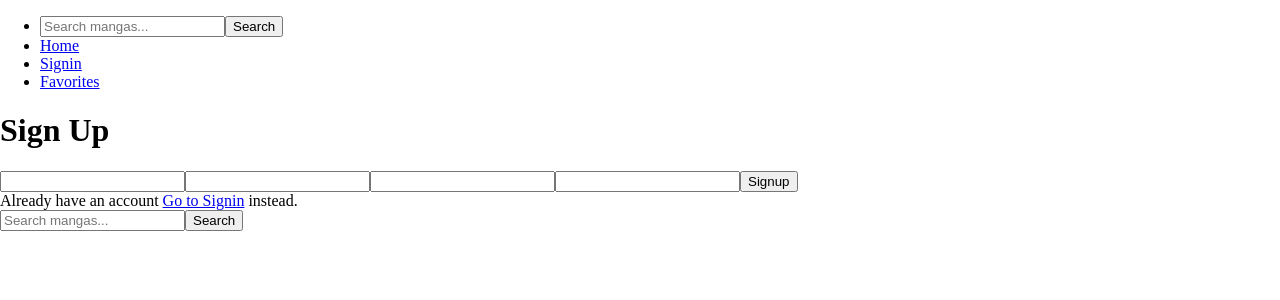
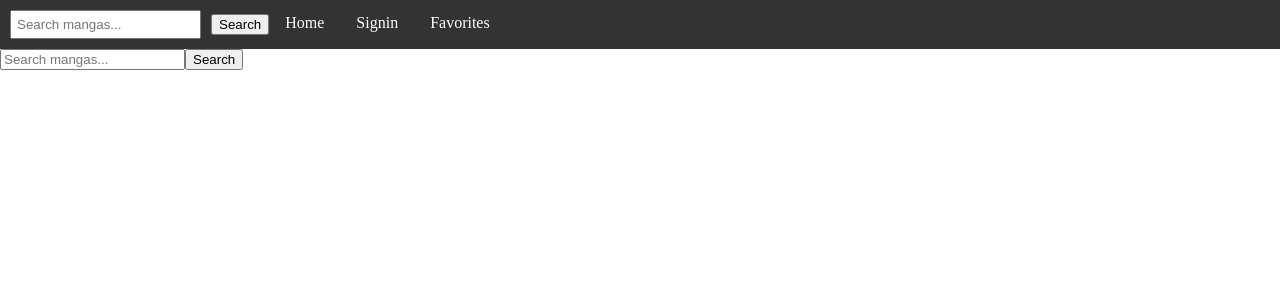
Before and after one commit to kevininga/MangaVerse, a React (Create React App) app: page /search in a window 1280 px wide. Shown: the top 300 px of the page. Built offline with nearby package versions, Linux system fonts and the light colour scheme.

Commit message:
home page complete, search bar needs to be tweaked a bit

```diff
--- a/src/components/App.js
+++ b/src/components/App.js
@@ -1,24 +1,24 @@
+// App.js
 import React from "react";
 import "../styles/App.css";
 import Home from "../pages/Home";
-import Signup from "../pages/Signup";
 import Signin from "../pages/Signin";
 import Favorites from "../pages/Favorites";
 import Navbar from "../components/Navbar";
 import Search from "../components/Search";
-
+import MangaDetails from "../pages/MangaDetails";
 import { BrowserRouter as Router, Routes, Route } from "react-router-dom";
 
 function App() {
   return (
     <Router>
       <Navbar />
-      <Signup />
       <Routes>
         <Route path="/search" element={<Search />} />
         <Route path="/" element={<Home />} />
         <Route path="/signin" element={<Signin />} />
         <Route path="/favorites" element={<Favorites />} />
+        <Route path="/mangas/id/:id" element={<MangaDetails />} />
       </Routes>
     </Router>
   );
--- a/src/components/Search.js
+++ b/src/components/Search.js
@@ -1,4 +1,5 @@
 import React, { useState } from "react";
+import { Link } from "react-router-dom";
 import axios from "axios";
 
 const Search = () => {
@@ -13,7 +14,7 @@ const Search = () => {
     if (lowercaseSearch !== "") {
       try {
         const response = await axios.get(
-          `https://project-3-manga-backend-2d7dcb1090ee.herokuapp.com/mangas/title/${lowercaseSearch}`
+          `http://localhost:3000/mangas/title/${lowercaseSearch}`
         );
 
         if (response.data) {
@@ -43,10 +44,12 @@ const Search = () => {
       </form>
       {manga.length > 0 &&
         manga.map((manga) => (
-          <div key={manga._id}>
-            <h2>{manga.title}</h2>
-            <img src={manga.picture_url} alt={manga.title} />
-          </div>
+          <Link to={`/mangas/id/${manga._id}`} key={manga._id}>
+            <div>
+              <h2>{manga.title}</h2>
+              <img src={manga.picture_url} alt={manga.title} />
+            </div>
+          </Link>
         ))}
     </div>
   );
--- a/src/pages/Home.js
+++ b/src/pages/Home.js
@@ -1,6 +1,7 @@
 // pages/Home.js
 import React, { useEffect, useState } from "react";
 import axios from "axios";
+import { Link } from "react-router-dom";
 import "../styles/Home.css";
 
 const Home = () => {
@@ -8,9 +9,7 @@ const Home = () => {
 
   useEffect(() => {
     const fetchMangas = async () => {
-      const response = await axios.get(
-        "https://project-3-manga-backend-2d7dcb1090ee.herokuapp.com/mangas/all"
-      );
+      const response = await axios.get("http://localhost:3000/mangas/all");
       setMangas(response.data);
     };
 
@@ -21,7 +20,9 @@ const Home = () => {
     <div className="manga-grid">
       {mangas.map((manga) => (
         <div key={manga._id} className="manga-card">
-          <img src={manga.picture_url} alt={manga.title} />
+          <Link to={`/mangas/id/${manga._id}`}>
+            <img src={manga.picture_url} alt={manga.title} />
+          </Link>
           <h3>{manga.title}</h3>
         </div>
       ))}
--- /dev/null
+++ b/src/pages/MangaDetails.js
@@ -0,0 +1,42 @@
+// pages/MangaDetails.js
+import React, { useEffect, useState } from "react";
+import axios from "axios";
+import { useParams } from "react-router-dom";
+import "../styles/MangaDetails.css";
+
+const MangaDetails = () => {
+  const { id } = useParams();
+  const [manga, setManga] = useState(null);
+
+  useEffect(() => {
+    const fetchManga = async () => {
+      try {
+        const response = await axios.get(
+          `http://localhost:3000/mangas/id/${id}`
+        );
+        setManga(response.data);
+      } catch (error) {
+        console.error(error);
+      }
+    };
+
+    fetchManga();
+  }, [id]);
+
+  if (!manga) {
+    return <div>Loading...</div>;
+  }
+
+  return (
+    <div className="manga-details">
+      <img src={manga.picture_url} alt={manga.title} />
+      <div className="info">
+        <h1>{manga.title}</h1>
+        <p>Published: {manga.aired_on}</p>
+        <p>Synopsis: {manga.synopsis}</p>
+      </div>
+    </div>
+  );
+};
+
+export default MangaDetails;
--- /dev/null
+++ b/src/styles/MangaDetails.css
@@ -0,0 +1,29 @@
+/* styles/MangaDetails.css */
+
+.manga-details {
+    display: flex;
+    align-items: center;
+    justify-content: space-around;
+    margin: 2em auto;
+    max-width: 1200px;
+    text-align: center;
+  }
+
+  .manga-details img {
+    max-width: 400px;
+    height: auto;
+    margin-right: 2em;
+  }
+
+  .manga-details h1 {
+    font-size: 2em;
+    margin-bottom: 1em;
+  }
+
+  .manga-details p {
+    line-height: 1.6;
+  }
+
+  .manga-details .info {
+    max-width: 600px;
+  }
--- a/src/styles/Navbar.css
+++ b/src/styles/Navbar.css
@@ -0,0 +1,30 @@
+.navbar-list {
+    list-style-type: none;
+    margin: 0;
+    padding: 0;
+    overflow: hidden;
+    background-color: #333;
+    position: sticky;
+    top: 0;
+  }
+
+  .navbar-list li {
+    float: left;
+  }
+
+  .navbar-list li a {
+    display: block;
+    color: white;
+    text-align: center;
+    padding: 14px 16px;
+    text-decoration: none;
+  }
+
+  .navbar-list li a:hover {
+    background-color: #111;
+  }
+
+  .navbar-list li input[type="text"] {
+    margin: 10px;
+    padding: 5px;
+  }
--- /dev/null
+++ b/src/styles/Search.css
@@ -0,0 +1,6 @@
+/* styles/Search.css */
+
+.search-results img {
+  max-width: 100px;
+  height: auto;
+}
```
Also changed, not shown: src/components/MangaDetails.js (deleted, +0 -7 lines).
